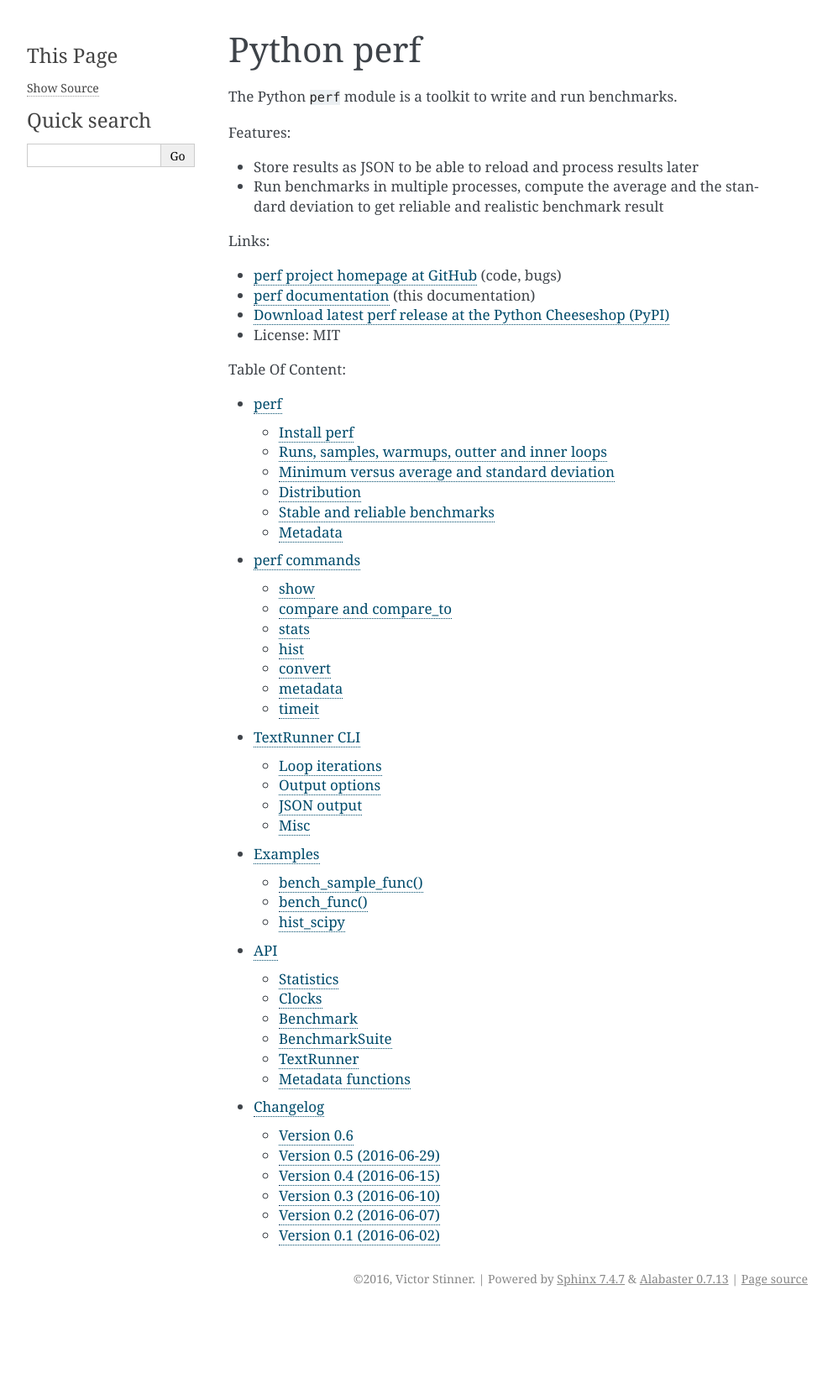
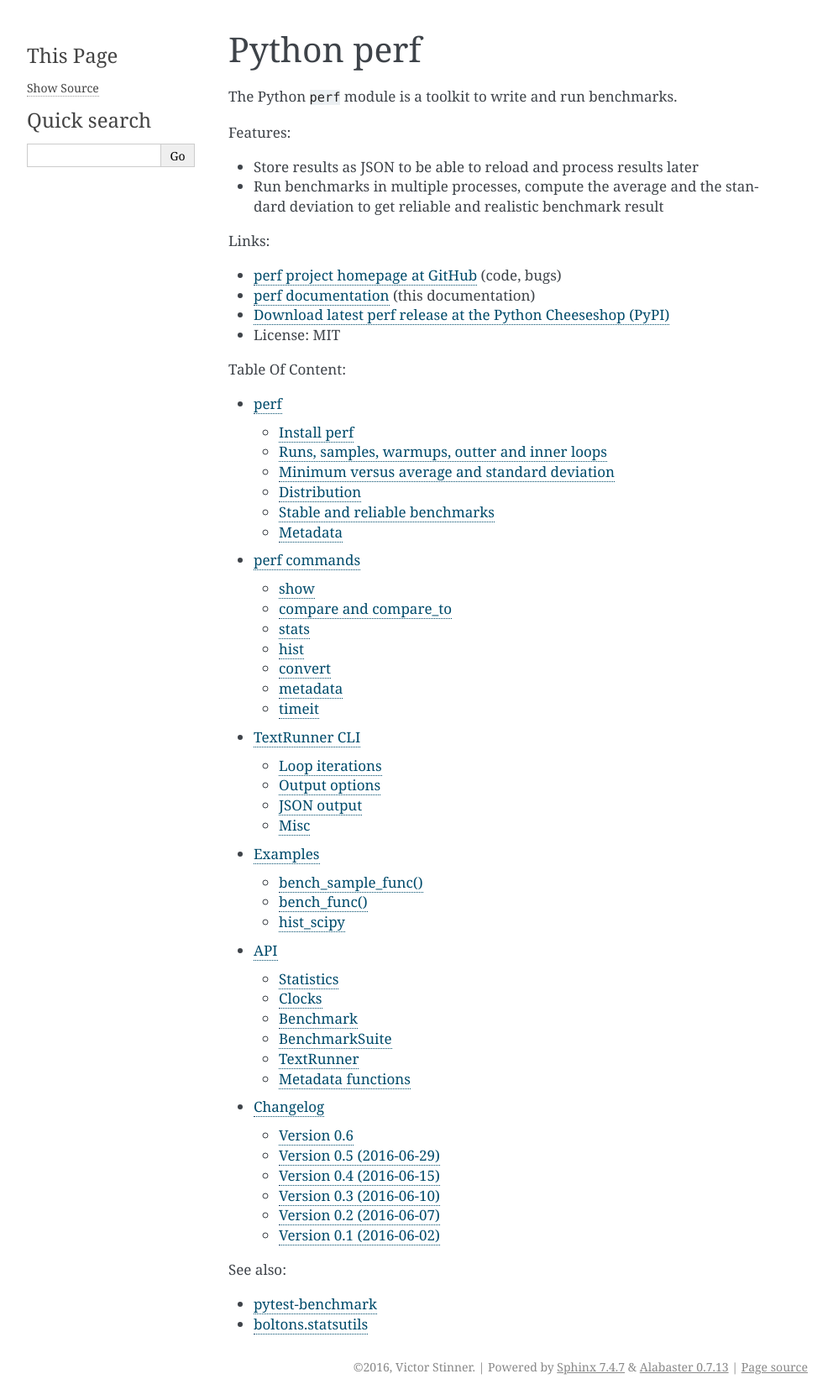
Before and after one commit to psf/pyperf, a Sphinx documentation site: the page built from doc/index.rst, in a window 1280 px wide. Shown: the whole page at 84% size, without its empty margins (148-1140 px from the left). Built offline with Sphinx 7.4.7, drawn with Linux system fonts in a browser that asks for light colours; before the commit the page ends 1562 px from its top, so only the background shows below that.

```diff
--- a/TODO.rst
+++ b/TODO.rst
@@ -1,6 +1,7 @@
 TODO
 ====
 
+* reimplement metdata for compare?
 * convert: save operations in metadata?
 * Fix hist command for a benchmark suite with multiple benchmarks: don't
   use the same scale for unrelated benchmarks
--- a/doc/index.rst
+++ b/doc/index.rst
@@ -30,3 +30,10 @@ Table Of Content:
    text_runner
    api
    changelog
+
+See also:
+
+* `pytest-benchmark
+  <https://github.com/ionelmc/pytest-benchmark/>`_
+* `boltons.statsutils
+  <http://boltons.readthedocs.io/en/latest/statsutils.html>`_
```
Also changed, not shown: 1 other file.
